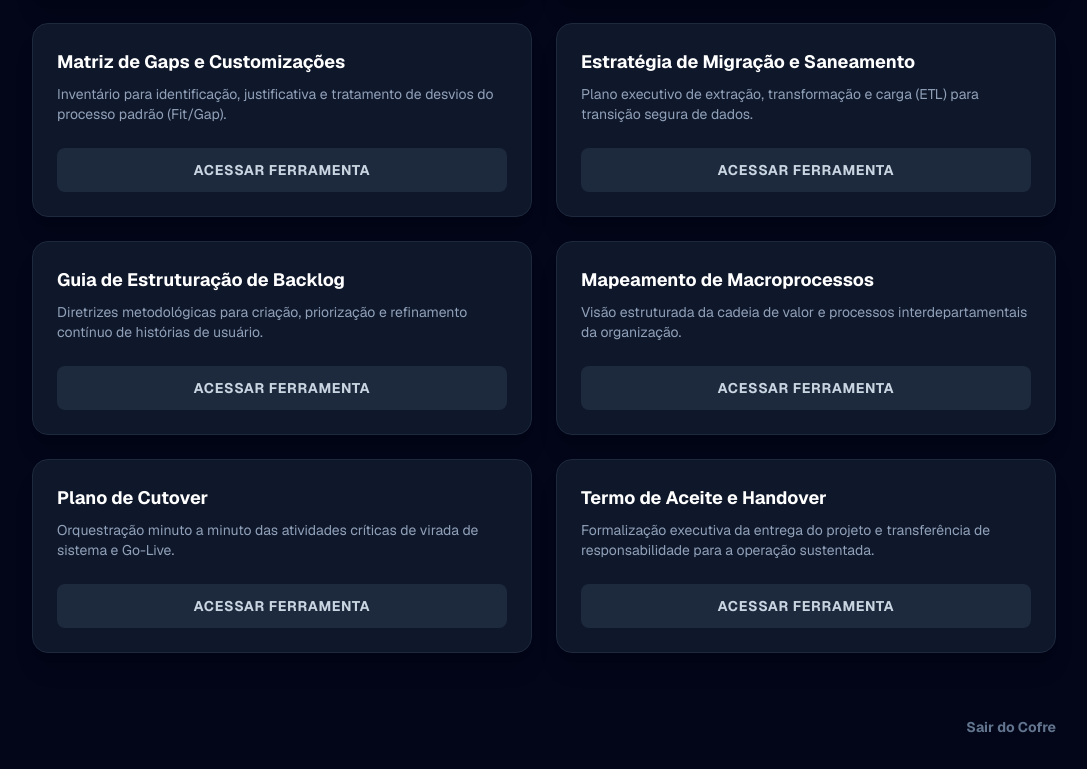
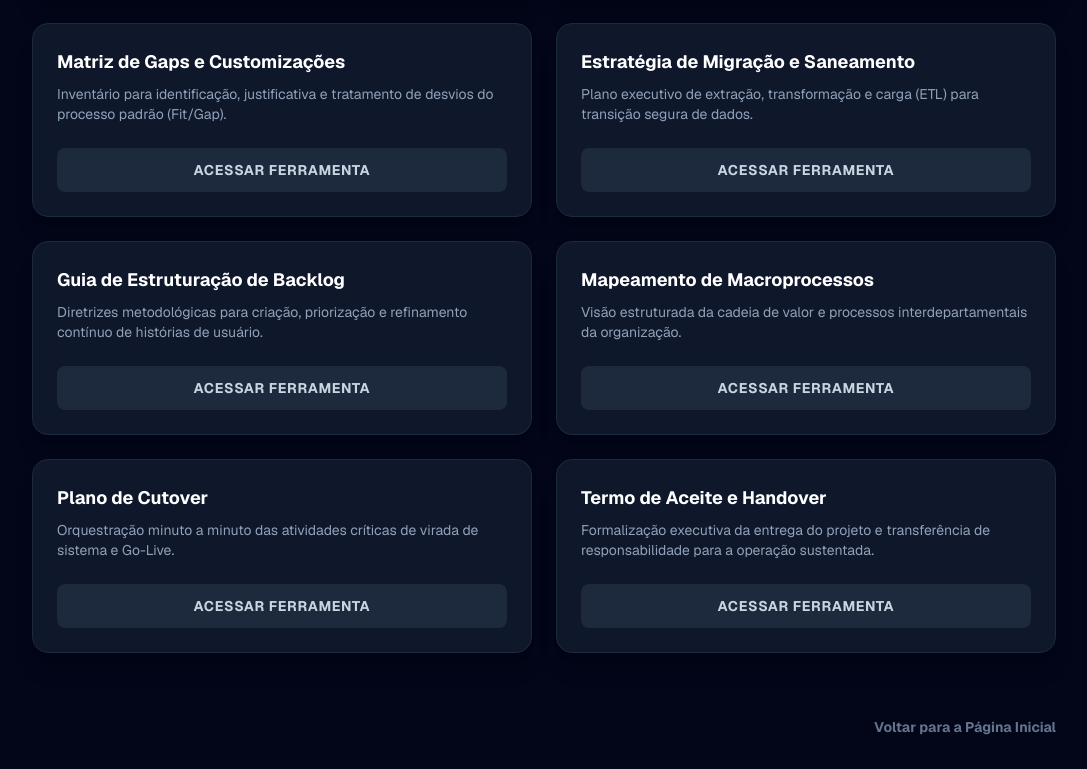
Before and after one commit to danielcastanha-ship-it/syncprojetos, a Next.js app: page /cofre in a window 1280 px wide. Shown: the part 1720-2489 px from the top of the page, without its empty margins (96-1183 px from the left). Built offline with nearby package versions, Linux system fonts and the light colour scheme.

Commit message:
Correção do botão de saída

```diff
--- a/app/cofre/page.tsx
+++ b/app/cofre/page.tsx
@@ -144,10 +144,10 @@ export default function CofrePage() {
         {/* Botão de Saída */}
         <div className="pt-8 flex justify-end">
           <button
-            onClick={() => router.push('/login')}
+            onClick={() => router.push('/')}
             className="text-sm font-bold text-slate-500 hover:text-red-400 transition"
           >
-            Sair do Cofre
+            Voltar para a Página Inicial
           </button>
         </div>
 
```
